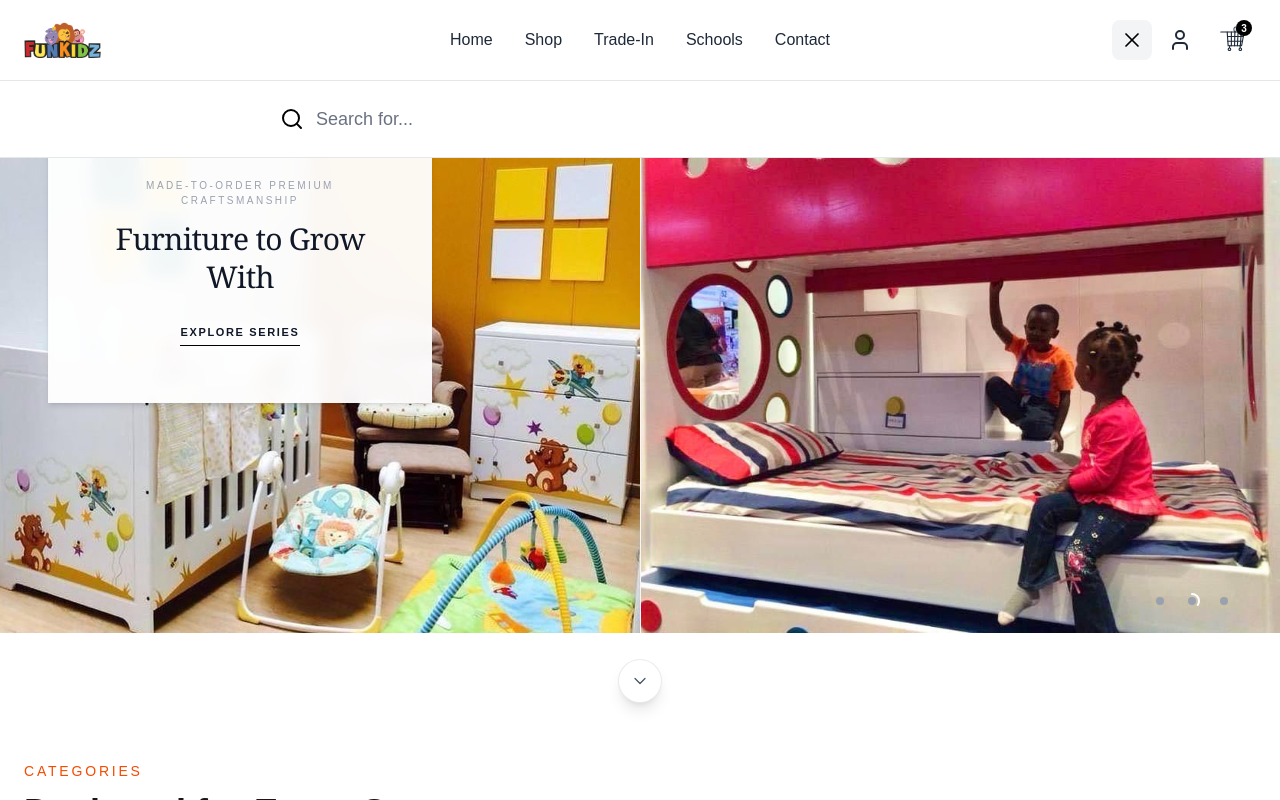
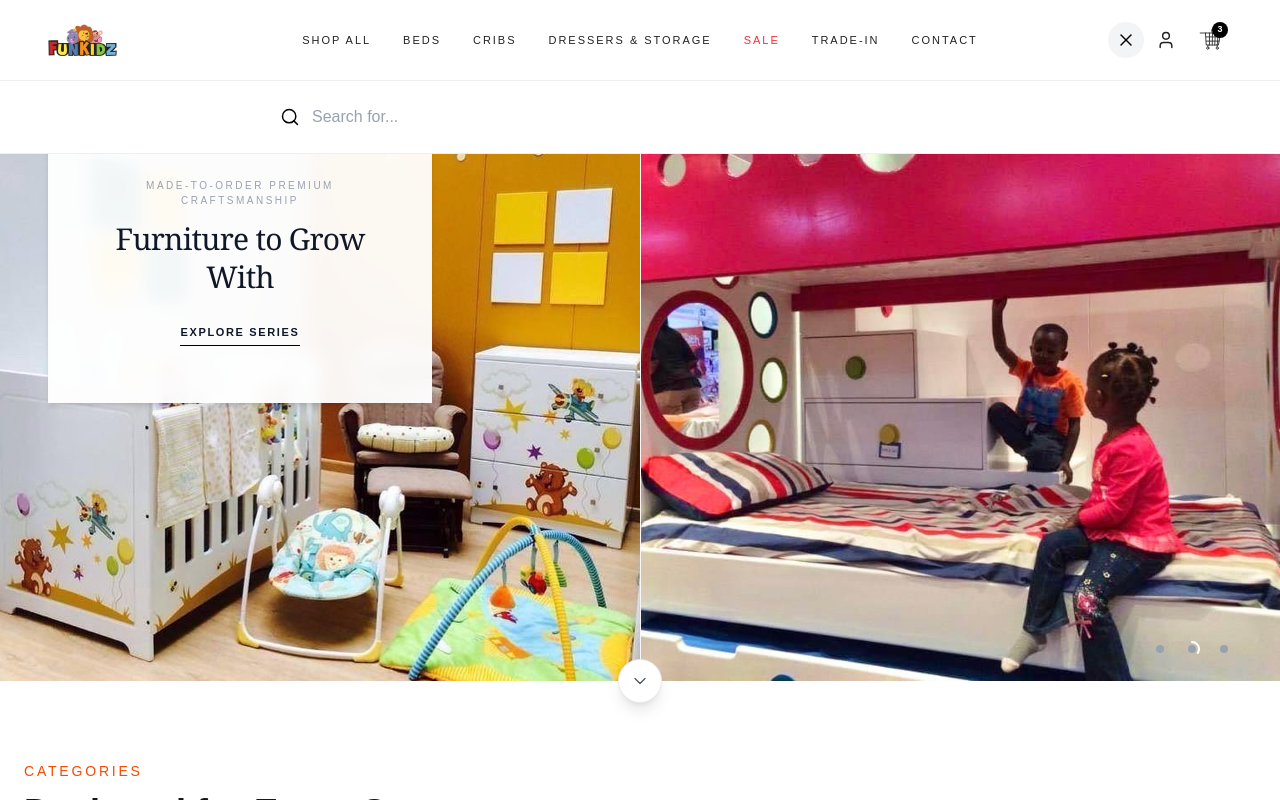
Before and after one commit to Ndundulu/funkidz, a Next.js app: page / in a window 1280 px wide. Both pictures are taken after a click on the button 1132 px from the left and 40 px from the top of the page. Shown: the top 800 px of the page. Built offline with nearby package versions, Linux system fonts and the light colour scheme.

Commit message:
fixed white space under hero

```diff
--- a/src/components/Navbar.tsx
+++ b/src/components/Navbar.tsx
@@ -1,20 +1,24 @@
 "use client";
-import { useState, useRef, useEffect } from 'react';
-import Link from 'next/link';
-import { Menu, X, Search, User } from 'lucide-react';
-import Image from 'next/image';
+
+import { useState, useRef, useEffect } from "react";
+import Link from "next/link";
+import { Menu, X, Search, User } from "lucide-react";
+import Image from "next/image";
 
 export default function Navbar() {
     const [isOpen, setIsOpen] = useState(false);
     const [isSearchOpen, setIsSearchOpen] = useState(false);
+
     const searchInputRef = useRef<HTMLInputElement>(null);
 
     const navLinks = [
-        { href: '/', label: 'Home' },
-        { href: '/shop', label: 'Shop' },
-        { href: '/trade-in', label: 'Trade-In' },
-        { href: '/schools', label: 'Schools' },
-        { href: '/contact', label: 'Contact' },
+        { href: "/shop", label: "SHOP ALL" },
+        { href: "/beds", label: "BEDS" },
+        { href: "/cribs", label: "CRIBS" },
+        { href: "/dressers-storage", label: "DRESSERS & STORAGE" },
+        { href: "/sale", label: "SALE" },
+        { href: "/trade-in", label: "TRADE-IN" },
+        { href: "/contact", label: "CONTACT" },
     ];
 
     useEffect(() => {
@@ -24,65 +28,89 @@ export default function Navbar() {
     }, [isSearchOpen]);
 
     return (
-        <header className="w-full bg-white sticky top-0 z-50 border-b border-gray-100">
-            <div className="max-w-7xl mx-auto px-4 sm:px-6 h-20 flex items-center justify-between relative bg-white">
+        <header className="w-full bg-white sticky top-0 z-50 border-b border-[#efefef]">
 
-                {/* LEFT: Mobile Menu Button */}
+            {/* NAVBAR CONTAINER */}
+            <div className="max-w-full mx-auto px-4 sm:px-6 lg:px-12 h-20 flex items-center justify-between relative bg-white">
+
+                {/* MOBILE MENU BUTTON */}
                 <div className="flex items-center lg:hidden">
                     <button
                         onClick={() => {
                             setIsOpen(!isOpen);
                             if (isSearchOpen) setIsSearchOpen(false);
                         }}
-                        className="p-2 hover:bg-gray-50 rounded-lg transition-all text-gray-800"
+                        className="p-2 hover:bg-gray-50 rounded-lg transition-all text-[#222]"
                     >
-                        {isOpen ? <X className="w-7 h-7" /> : <Menu className="w-7 h-7" />}
+                        {isOpen ? <X className="w-6 h-6" /> : <Menu className="w-6 h-6" />}
                     </button>
                 </div>
 
-                {/* CENTER: Logo - Centered on Mobile, Left on Desktop */}
-                <div className="absolute left-1/2 top-1/2 -translate-x-1/2 -translate-y-1/2 lg:static lg:translate-x-0 lg:translate-y-0">
+                {/* LOGO (Now standalone on the left) */}
+                <div className="absolute left-1/2 top-1/2 -translate-x-1/2 -translate-y-1/2 lg:static lg:translate-x-0 lg:translate-y-0 flex-shrink-0">
                     <Link href="/" className="flex items-center">
                         <Image
                             src="/funkidz.png"
                             alt="Funkidz Logo"
-                            width={130}
-                            height={38}
-                            className="h-9 w-auto object-contain"
+                            width={125}
+                            height={36}
+                            className="h-8 w-auto object-contain"
                             priority
                         />
                     </Link>
                 </div>
 
-                {/* RIGHT: Icons */}
-                <div className="flex items-center gap-2">
-                    {/* Search Button */}
+                {/* DESKTOP NAVIGATION (Centered perfectly relative to the entire header viewport) */}
+                <nav className="hidden lg:flex items-center gap-5 xl:gap-8 absolute left-1/2 top-1/2 -translate-x-1/2 -translate-y-1/2">
+                    {navLinks.map((link) => (
+                        <Link
+                            key={link.href}
+                            href={link.href}
+                            className={`relative text-[11px] tracking-[0.14em] xl:tracking-[0.18em] font-medium whitespace-nowrap transition-all duration-300 after:absolute after:left-0 after:-bottom-1 after:h-[1px] after:w-0 after:transition-all hover:after:w-full ${
+                                link.label === "SALE"
+                                    ? "text-red-500 after:bg-red-500"
+                                    : "text-[#222] after:bg-[#222]"
+                            }`}
+                        >
+                            {link.label}
+                        </Link>
+                    ))}
+                </nav>
+
+                {/* RIGHT SIDE ICONS */}
+                <div className="flex items-center gap-1 flex-shrink-0 z-10">
+
+                    {/* SEARCH BUTTON */}
                     <button
                         onClick={() => {
                             setIsSearchOpen(!isSearchOpen);
                             if (isOpen) setIsOpen(false);
                         }}
-                        className={`p-2 rounded-lg transition-all active:scale-95 ${
-                            isSearchOpen ? 'bg-gray-100 text-black' : 'hover:bg-gray-50 text-gray-800'
+                        className={`p-2 rounded-full transition-all duration-200 ${
+                            isSearchOpen ? "bg-gray-100 text-black" : "hover:bg-gray-50 text-[#222]"
                         }`}
                     >
-                        {isSearchOpen ? <X className="w-6 h-6 stroke-[1.75]" /> : <Search className="w-6 h-6 stroke-[1.75]" />}
+                        {isSearchOpen ? (
+                            <X className="w-5 h-5 stroke-[1.75]" />
+                        ) : (
+                            <Search className="w-5 h-5 stroke-[1.75]" />
+                        )}
                     </button>
 
-                    {/* Account Icon - Desktop only */}
+                    {/* ACCOUNT ICON */}
                     <Link
                         href="/account"
-                        className="hidden lg:block p-2 hover:bg-gray-50 rounded-lg transition-all text-gray-800"
+                        className="hidden lg:flex p-2 hover:bg-gray-50 rounded-full transition-all text-[#222]"
                     >
-                        <User className="w-6 h-6" />
+                        <User className="w-5 h-5 stroke-[1.75]" />
                     </Link>
 
-                    {/* Cart Icon */}
-                    <button className="p-2 hover:bg-gray-50 rounded-lg transition-all text-gray-800 active:scale-95 relative flex items-center justify-center">
+                    {/* CART ICON */}
+                    <button className="p-2 hover:bg-gray-50 rounded-full transition-all text-[#222] relative flex items-center justify-center">
                         <svg
                             viewBox="0 0 100 100"
-                            className="w-8 h-8 fill-none stroke-current"
-                            strokeWidth="3.5"
+                            className="w-7 h-7 fill-none stroke-current"
+                            strokeWidth="3"
                             strokeLinecap="round"
                             strokeLinejoin="round"
                         >
@@ -100,44 +128,31 @@ export default function Navbar() {
                             <path d="M37 54 L83 54" />
                             <ellipse cx="60" cy="17" rx="4" ry="8" className="fill-none" strokeWidth="3" />
                         </svg>
-                        <span className="absolute top-1 right-1 bg-black text-white text-[10px] w-4 h-4 rounded-full flex items-center justify-center font-bold">
+
+                        {/* CART COUNT */}
+                        <span className="absolute top-1 right-1 bg-black text-white text-[9px] w-4 h-4 rounded-full flex items-center justify-center font-semibold">
                             3
                         </span>
                     </button>
-
-                    {/* Desktop Navigation is handled separately below */}
                 </div>
-
-                {/* DESKTOP NAVIGATION - Center on large screens */}
-                <nav className="hidden lg:flex items-center gap-8 text-base font-medium text-gray-800 absolute left-1/2 -translate-x-1/2">
-                    {navLinks.map((link) => (
-                        <Link
-                            key={link.href}
-                            href={link.href}
-                            className="hover:text-black transition-colors"
-                        >
-                            {link.label}
-                        </Link>
-                    ))}
-                </nav>
             </div>
 
-            {/* EXPANDABLE SEARCH BAR - Original Style */}
+            {/* SEARCH BAR */}
             <div
-                className={`w-full bg-white border-t border-b border-gray-200 absolute left-0 transition-all duration-300 ease-in-out origin-top z-10 ${
+                className={`w-full bg-white border-t border-b border-[#efefef] absolute left-0 transition-all duration-300 ease-in-out origin-top z-10 ${
                     isSearchOpen
-                        ? 'opacity-100 translate-y-0 visible pointer-events-auto'
-                        : 'opacity-0 -translate-y-4 invisible pointer-events-none'
+                        ? "opacity-100 translate-y-0 visible pointer-events-auto"
+                        : "opacity-0 -translate-y-4 invisible pointer-events-none"
                 }`}
             >
                 <div className="max-w-3xl mx-auto px-4 py-3">
                     <form onSubmit={(e) => e.preventDefault()} className="relative flex items-center">
-                        <Search className="absolute left-2 w-6 h-6 text-black stroke-[2]" />
+                        <Search className="absolute left-2 w-5 h-5 text-black stroke-[1.75]" />
                         <input
                             ref={searchInputRef}
                             type="text"
                             placeholder="Search for..."
-                            className="w-full bg-transparent pl-11 pr-4 py-3 text-black font-medium text-lg placeholder-gray-500 focus:outline-none transition-all"
+                            className="w-full bg-transparent pl-10 pr-4 py-3 text-[#222] font-medium text-base placeholder-gray-400 focus:outline-none transition-all"
                         />
                     </form>
                 </div>
@@ -145,26 +160,29 @@ export default function Navbar() {
 
             {/* MOBILE MENU */}
             {isOpen && (
-                <div className="lg:hidden border-t border-gray-100 bg-white shadow-xl absolute left-0 w-full z-10">
-                    <nav className="flex flex-col py-4 px-6 space-y-3">
+                <div className="lg:hidden border-t border-[#efefef] bg-white shadow-xl absolute left-0 w-full z-10">
+                    <nav className="flex flex-col py-5 px-6 space-y-1">
                         {navLinks.map((link) => (
                             <Link
                                 key={link.href}
                                 href={link.href}
-                                className="font-medium text-lg py-2.5 text-gray-700 hover:text-black hover:translate-x-1 transition-all block"
+                                className={`text-[14px] tracking-[0.12em] font-medium py-3 transition-all ${
+                                    link.label === "SALE" ? "text-red-500" : "text-[#222]"
+                                }`}
                                 onClick={() => setIsOpen(false)}
                             >
                                 {link.label}
                             </Link>
                         ))}
 
+                        {/* ACCOUNT */}
                         <Link
                             href="/account"
-                            className="flex items-center gap-3 pt-4 mt-4 border-t border-gray-200 text-gray-700 hover:text-black"
+                            className="flex items-center gap-3 pt-5 mt-4 border-t border-[#efefef] text-[#222]"
                             onClick={() => setIsOpen(false)}
                         >
-                            <User className="w-5 h-5" />
-                            <span className="font-medium text-lg">Account</span>
+                            <User className="w-5 h-5 stroke-[1.75]" />
+                            <span className="text-[14px] tracking-[0.12em] font-medium">ACCOUNT</span>
                         </Link>
                     </nav>
                 </div>
--- a/src/sections/Hero.tsx
+++ b/src/sections/Hero.tsx
@@ -44,8 +44,8 @@ export default function HeroSlider() {
             tagline: "SUSTAINABLE ARCHITECTURE FOR SCHOOLS",
             buttonText: "LEARN MORE",
             link: "/schools",
-            imageLeft: "/school31.png",
-            imageRight: "/school2.jpg",
+            imageLeft: "/school2.jpg",
+            imageRight: "/school31.png",
         }
     ];
 
@@ -77,7 +77,8 @@ export default function HeroSlider() {
     };
 
     return (
-        <section className="relative w-full h-[75vh] min-h-[500px] max-h-[750px] bg-white overflow-visible pb-12">
+        /* FIXED: Removed pb-12 here so there is no extra white gap at the bottom */
+        <section className="relative w-full h-[75vh] min-h-[500px] max-h-[750px] bg-white overflow-visible">
             {/* Progress Circle Animation */}
             <style jsx global>{`
                 @keyframes progress-fill {
@@ -104,11 +105,12 @@ export default function HeroSlider() {
                             alt={`${slides[currentSlide].title} left view`}
                             fill
                             sizes="(max-width: 768px) 100vw, 50vw"
+                            /* RESTORED: object-cover back to how you like it */
                             className="object-cover object-center transition-transform duration-1000 ease-out"
                             priority
                         />
 
-                        {/* Top-aligned wrapper stops the text card from blocking your layout imagery */}
+                        {/* Text Overlay Box */}
                         <div className="absolute inset-0 flex items-start justify-center md:justify-start pt-10 px-6 sm:px-12 z-10">
                             <div className={`bg-white/95 backdrop-blur-sm px-8 py-10 sm:px-12 sm:py-14 text-center max-w-sm shadow-md border border-gray-100/20 transform transition-all duration-1000 cubic-bezier(0.25, 1, 0.5, 1) ${
                                 isTransitioning ? 'translate-y-[100%] opacity-0' : 'translate-y-0 opacity-100'
@@ -136,12 +138,13 @@ export default function HeroSlider() {
                             alt={`${slides[currentSlide].title} right view`}
                             fill
                             sizes="50vw"
+                            /* RESTORED: object-cover back to how you like it */
                             className="object-cover object-center"
                         />
                     </div>
                 </div>
 
-                {/* LOADER DOTS WITH BALANCED BASE OVERLAYS */}
+                {/* LOADER DOTS */}
                 <div className="absolute bottom-6 right-8 sm:right-12 z-30 flex items-center gap-4 select-none">
                     {slides.map((_, index) => {
                         const isActive = index === currentSlide;
@@ -154,14 +157,8 @@ export default function HeroSlider() {
                             >
                                 {isActive ? (
                                     <div className="relative w-4 h-4 flex items-center justify-center">
-                                        {/* Underlying standard gray solid dot footprint */}
                                         <div className="absolute w-2 h-2 rounded-full bg-gray-400" />
-
-                                        {/* Active SVG Ring wrapper scaled dynamically around the dot */}
-                                        <svg
-                                            className="absolute w-4 h-4 -rotate-90 z-10"
-                                            viewBox="0 0 16 16"
-                                        >
+                                        <svg className="absolute w-4 h-4 -rotate-90 z-10" viewBox="0 0 16 16">
                                             <circle
                                                 cx="8"
                                                 cy="8"
@@ -185,7 +182,7 @@ export default function HeroSlider() {
                 </div>
             </div>
 
-            {/* Scroll Arrow */}
+            {/* Scroll Arrow Button */}
             <div className="absolute bottom-0 left-1/2 -translate-x-1/2 z-30 translate-y-1/2">
                 <button
                     onClick={() => window.scrollBy({ top: window.innerHeight * 0.7, behavior: 'smooth' })}
```
